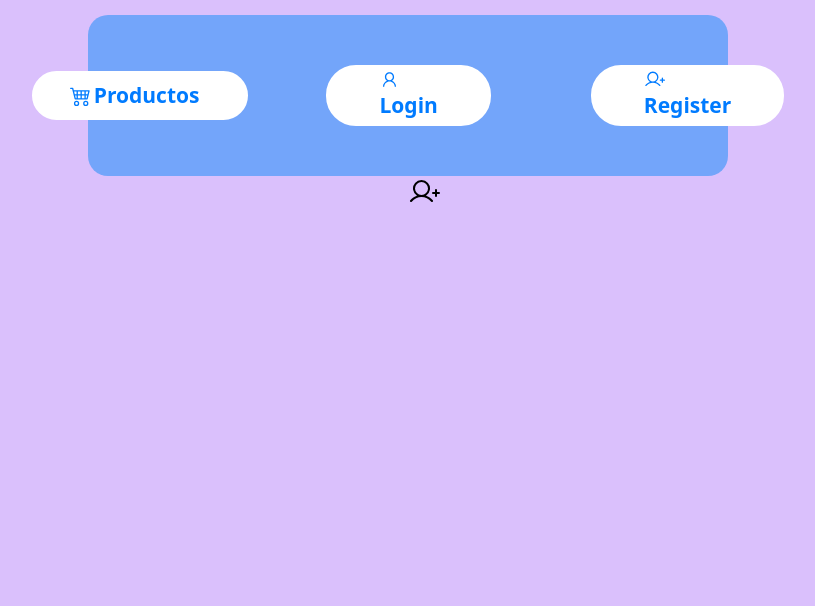
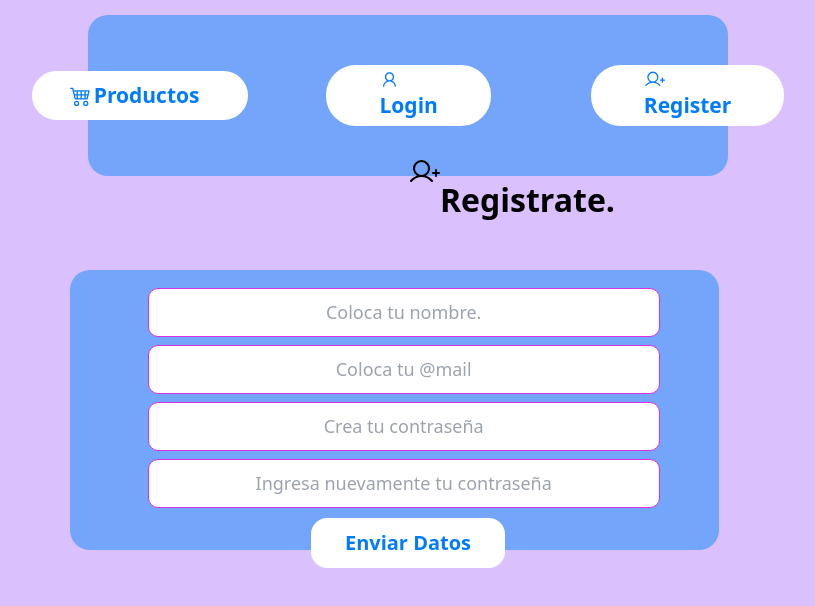
Before and after one commit to SalvadorGonzalezG/Front-End-With_Redux., a React (Vite) app: page /register in a window 1280 px wide. Shown: the top 606 px of the page, without its empty margins (232-1047 px from the left). Built offline with nearby package versions, Linux system fonts and the light colour scheme.

Commit message:
formulario terminado con estilos

```diff
--- a/src/index.css
+++ b/src/index.css
@@ -106,5 +106,58 @@ transition: background-color 0.5s ease;
   margin-bottom: 50px;
   padding: 0 50%;
   margin-top: -20px;
-
 }
+.input-field{
+  width: 120%;
+  padding: 10px;
+  font-size: 18px;
+  border: 1px solid #d830e4;
+  border-radius: 10px;
+  margin-bottom: 8px;
+  margin-left: -47px;
+  text-align: center;
+}
+.section-container{
+  display: flex;
+  justify-content: center;
+}
+.form-container{
+  position: relative;
+  width: 35%;
+}
+.blue-box{
+  position:absolute;
+  top: -18px;
+  left: -125px;
+  width: 152%;
+  height: 100%;
+  background-color: #73a5fa;
+  border-radius: 20px;
+  z-index: -1;
+}
+.form{
+  position: relative;
+  z-index: 10;
+}
+.flex-container{
+  display: flex;
+  justify-content: center;
+  margin-top: 2px;
+}
+.submit-button{
+  background-color: #fff;
+  display: inline-block;
+  padding: 0.5rem 2rem;
+  font-size: 1.25rem;
+  font-weight: bold;
+  text-align: center;
+  color: #007bff;
+  border: 2px solid #ffffff;
+  border-radius: 1rem;
+  cursor: pointer;
+  transition: background-color 0.3s ease;
+}
+.submit-button:hover{
+  background-color: #007bff;
+  color: #fff;
+}
--- a/src/pages/Register.jsx
+++ b/src/pages/Register.jsx
@@ -2,15 +2,83 @@ import { useState, useEffect } from 'react'
 import { PiUserPlus } from "react-icons/pi";
 
 const Register = () => {
+// Estado donde tendremos los datos del formularios y su set con lo que podremos modificar el estado.
     const [ formData, setFormData ] = useState({
         name: '', email: '', password: '',
-        passwor2: '' // verifica que password y password2 son iguales.
+        password2: '' // verifica que password y password2 son iguales.
      })
-     const { name, email, password, passwor2 } = formData
+// desestructuramos los datos del formulario es decir el state.
+     const { name, email, password, password2 } = formData
+// recibe un evento y lo que va a hacer es ejecutar el seter
+     const onChange = (e) => {
+// f: que toma el estado previo hace una copia le agrego cualquier cosa y obtenemos un nuevo estado.
+        setFormData((prevState) => ({
+            ...prevState,
+            [e.target.name]: e.target.value
+        }))
+     }
+     const onSubmit = (e) => {
+        e.preventDefault()
+     }
   return (
+    <>
     <section className='register'>
-        <h1><PiUserPlus/></h1>
+        <h1 className='register'><PiUserPlus/></h1>
+        <p>Registrate.</p>
     </section>
+
+    <section className='section-container'>
+    <div className="form-container">
+    <div className="blue-box"></div>
+        <form className='form' onSubmit={onSubmit}>
+            <div>
+                <input
+                 className='input-field'
+                 type="text"
+                 name="name"
+                 id="name"
+                 value={name}
+                 placeholder='Coloca tu nombre.'
+                 onChange={onChange}
+                />
+                <input
+                 className='input-field'
+                 type="email"
+                 name='email'
+                 id='email'
+                 value={email}
+                 placeholder='Coloca tu @mail'
+                 onChange={onChange}
+                />
+                <input
+                 className='input-field'
+                 type="password"
+                 name='password'
+                 id='password'
+                 value={password}
+                 placeholder='Crea tu contraseña'
+                 onChange={onChange}
+                />
+                <input
+                 className='input-field'
+                 type="password"
+                 name='password2'
+                 id='password2'
+                 value={password2}
+                 placeholder='Ingresa nuevamente tu contraseña'
+                 onChange={onChange}
+                />
+            </div>
+            <div className="flex-container">
+                <button type='submit' className='submit-button'>
+                    Enviar Datos
+                </button>
+            </div>
+
+        </form>
+    </div>
+    </section>
+    </>
   )
 }
 
```
